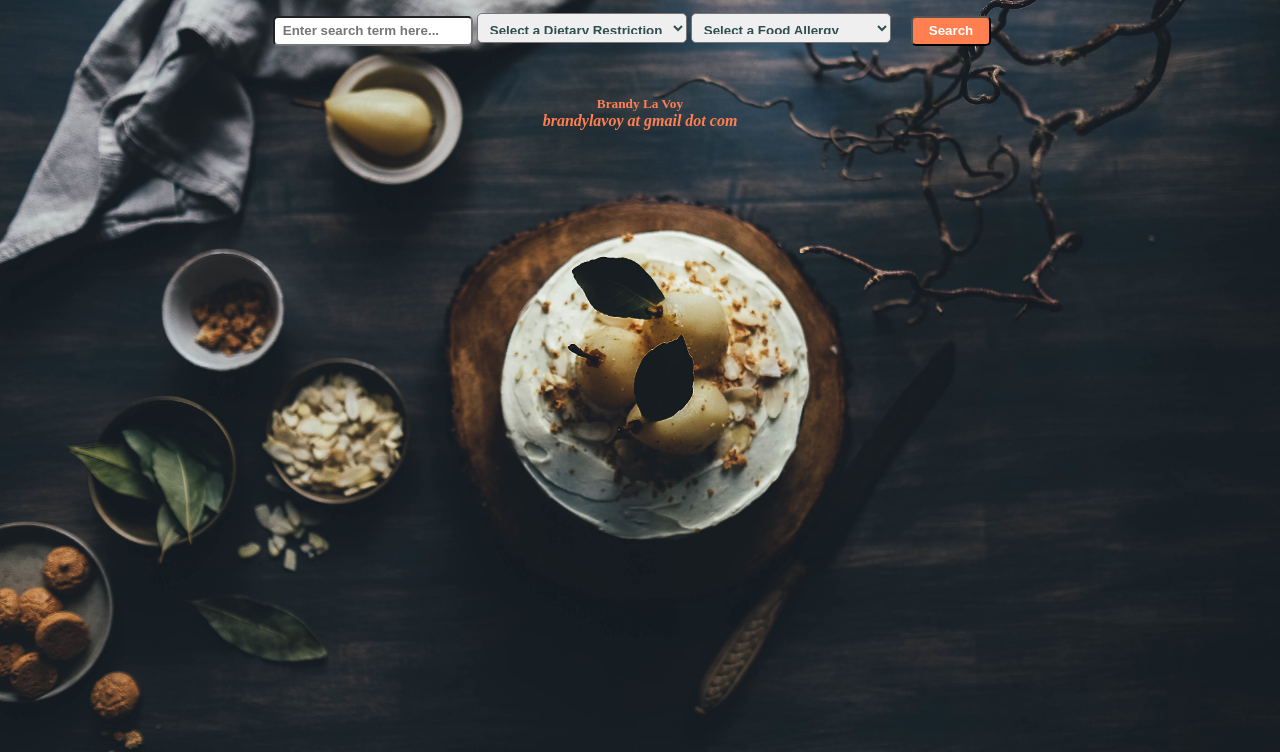
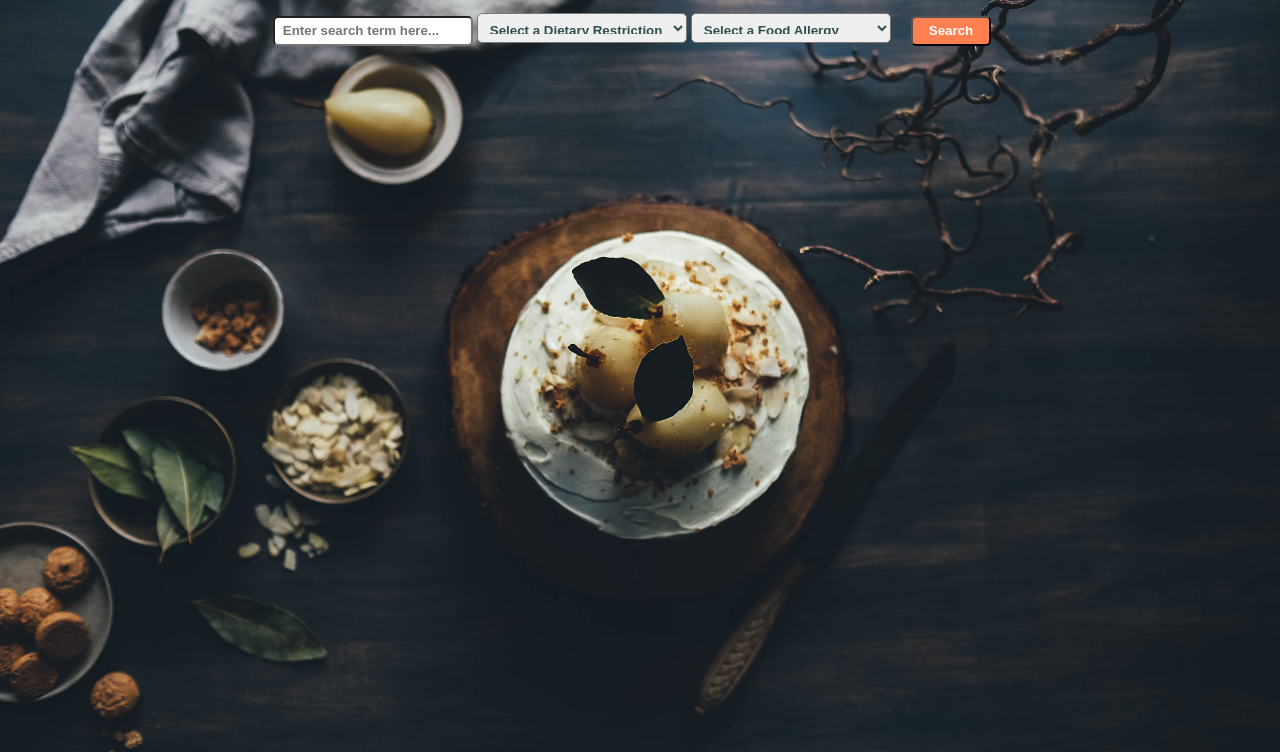
Before and after one commit to brandylavoy/api-capstone-recipe, a plain HTML site: page index.html in a window 1280 px wide. Shown: the part 48-800 px from the top of the page. Drawn offline with nearby package versions, Linux system fonts and the light colour scheme.

Commit message:
commented out footer

```diff
--- a/index.html
+++ b/index.html
@@ -96,10 +96,12 @@
 
     </section>
     <br>
+<!--
     <footer class="contact">
-        <h5>Brandy La Voy</h5>
-        <address>brandylavoy at gmail dot com</address>
-    </footer>
+    <h5>Brandy La Voy</h5>
+    <address>brandylavoy at gmail dot com</address>
+</footer>
+-->
     <script src="https://code.jquery.com/jquery-3.1.1.js" integrity="sha256-16cdPddA6VdVInumRGo6IbivbERE8p7CQR3HzTBuELA=" crossorigin="anonymous"></script>
     <script src="app.js"></script>
 </body>
--- a/styles.css
+++ b/styles.css
@@ -114,14 +114,17 @@
         overflow: hidden;
     }
 
+/*
     footer.contact {
      position: fixed;
      margin-bottom: 1rem;
      height: 30px;
      width: 100%;
-        margin: 0 auto -470px;
+     margin: 0 auto;
+     margin-top: 60%;
      text-align: center;
  }
+*/
 
     @media only screen and (max-width: 800px) {
         section.display-results ul li {
```
Lines whose indentation alone changed are shown as unchanged.
